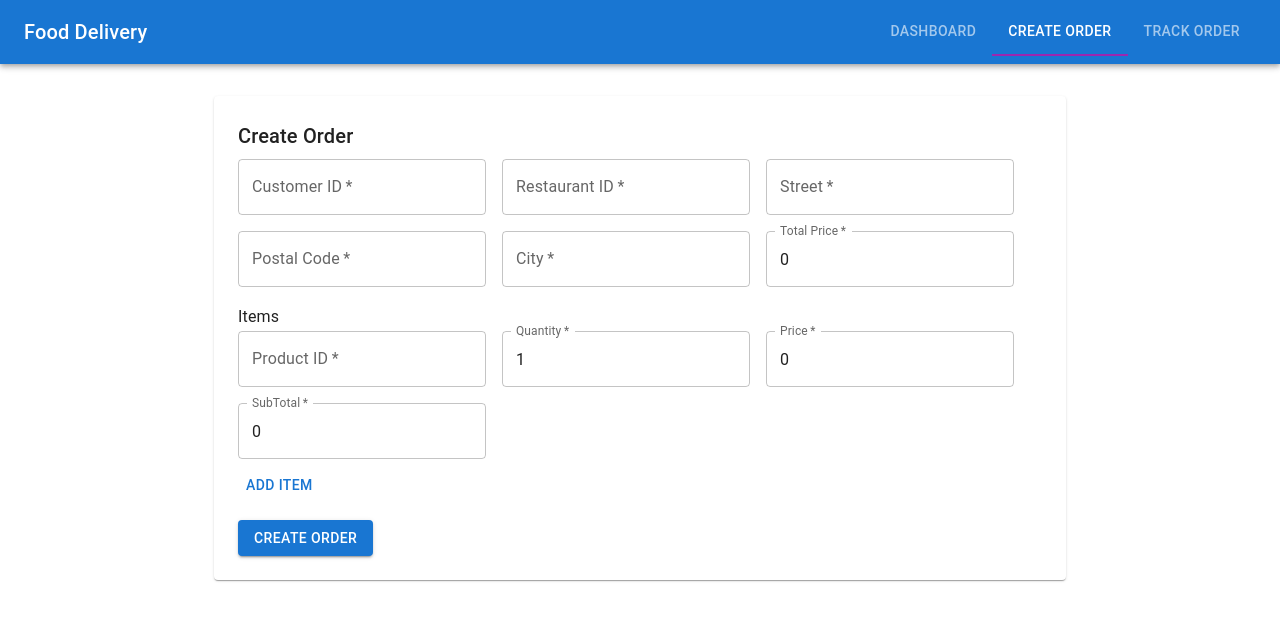
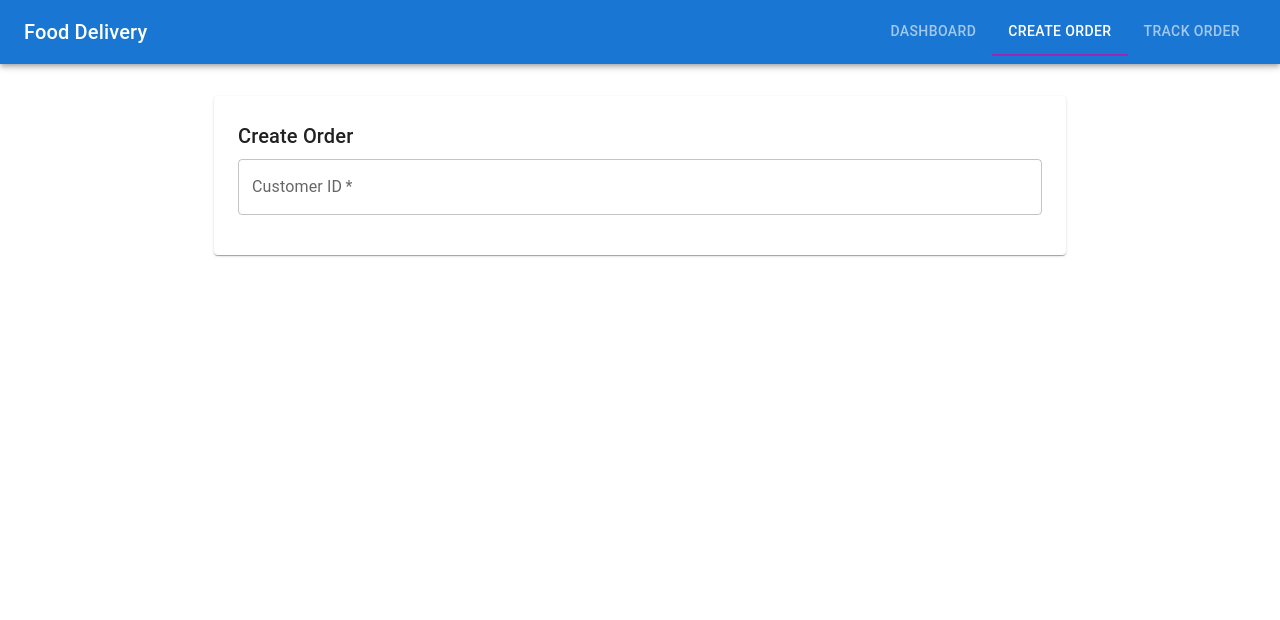
Before and after one commit to prithvik1998/event-driven-microservices, a React (Create React App) app in the folder frontend-service/: page / in a window 1280 px wide. Both pictures are taken after a click on the tab "CREATE ORDER". Shown: the top 620 px of the page. Built offline with nearby package versions, Linux system fonts and the light colour scheme.

Commit message:
Modernize frontend with Material-UI1

```diff
--- /dev/null
+++ b/frontend-service/src/components/MenuSelection.js
@@ -0,0 +1,43 @@
+import React from 'react';
+import { Card, CardContent, CardMedia, Typography, Grid, Button, TextField } from '@mui/material';
+
+const MenuSelection = ({ menu, selectedItems, setSelectedItems }) => {
+  const handleQuantityChange = (itemId, value) => {
+    setSelectedItems((prev) =>
+      prev.map((item) =>
+        item.id === itemId ? { ...item, quantity: parseInt(value, 10) || 0 } : item
+      )
+    );
+  };
+
+  React.useEffect(() => {
+    setSelectedItems(menu.map((item) => ({ ...item, quantity: 0 })));
+    // eslint-disable-next-line
+  }, [menu]);
+
+  return (
+    <Grid container spacing={2}>
+      {selectedItems.map((item) => (
+        <Grid item xs={12} sm={6} md={4} key={item.id}>
+          <Card>
+            <CardMedia component="img" height="120" image={item.image} alt={item.name} />
+            <CardContent>
+              <Typography variant="subtitle1">{item.name}</Typography>
+              <Typography variant="body2">Price: ${item.price.toFixed(2)}</Typography>
+              <TextField
+                label="Quantity"
+                type="number"
+                value={item.quantity}
+                onChange={(e) => handleQuantityChange(item.id, e.target.value)}
+                inputProps={{ min: 0 }}
+                sx={{ mt: 1, width: '100px' }}
+              />
+            </CardContent>
+          </Card>
+        </Grid>
+      ))}
+    </Grid>
+  );
+};
+
+export default MenuSelection;
--- a/frontend-service/src/components/OrderForm.js
+++ b/frontend-service/src/components/OrderForm.js
@@ -1,32 +1,36 @@
 import React, { useState } from 'react';
 import { createOrder } from '../services/orderService';
-import { TextField, Button, Box, Typography, Grid, Paper } from '@mui/material';
-
-const defaultItem = { productId: '', quantity: 1, price: 0, subTotal: 0 };
+import { TextField, Button, Box, Typography, Paper, Divider } from '@mui/material';
+import RestaurantList from './RestaurantList';
+import MenuSelection from './MenuSelection';
 
 const OrderForm = () => {
-  const [orderData, setOrderData] = useState({
-    customerId: '',
-    restaurantId: '',
-    address: { street: '', postalCode: '', city: '' },
-    price: 0,
-    items: [ { ...defaultItem } ]
-  });
+  const [customerId, setCustomerId] = useState('');
+  const [selectedRestaurant, setSelectedRestaurant] = useState(null);
+  const [selectedItems, setSelectedItems] = useState([]);
+  const [address, setAddress] = useState({ street: '', postalCode: '', city: '' });
+  const [message, setMessage] = useState('');
   const [trackingId, setTrackingId] = useState('');
-  const [message, setMessage] = useState('');
 
-  const handleItemChange = (idx, field, value) => {
-    const items = [...orderData.items];
-    items[idx][field] = field === 'quantity' || field === 'price' || field === 'subTotal' ? parseFloat(value) : value;
-    setOrderData({ ...orderData, items });
-  };
-
-  const addItem = () => setOrderData({ ...orderData, items: [ ...orderData.items, { ...defaultItem } ] });
-
-  const handleSubmit = async (e) => {
+  const handleOrder = async (e) => {
     e.preventDefault();
+    const items = selectedItems
+      .filter(item => item.quantity > 0)
+      .map(item => ({
+        productId: item.id,
+        quantity: item.quantity,
+        price: item.price,
+        subTotal: item.price * item.quantity
+      }));
+    const price = items.reduce((sum, item) => sum + item.subTotal, 0);
     try {
-      const response = await createOrder(orderData);
+      const response = await createOrder({
+        customerId,
+        restaurantId: selectedRestaurant.id,
+        address,
+        price,
+        items
+      });
       setTrackingId(response.orderTrackingId);
       setMessage('Order created successfully!');
     } catch (error) {
@@ -37,29 +41,30 @@ const OrderForm = () => {
   return (
     <Paper sx={{ p: 3 }}>
       <Typography variant="h6" gutterBottom>Create Order</Typography>
-      <form onSubmit={handleSubmit}>
-        <Grid container spacing={2}>
-          <Grid item xs={6}><TextField label="Customer ID" fullWidth required value={orderData.customerId} onChange={e => setOrderData({ ...orderData, customerId: e.target.value })} /></Grid>
-          <Grid item xs={6}><TextField label="Restaurant ID" fullWidth required value={orderData.restaurantId} onChange={e => setOrderData({ ...orderData, restaurantId: e.target.value })} /></Grid>
-          <Grid item xs={4}><TextField label="Street" fullWidth required value={orderData.address.street} onChange={e => setOrderData({ ...orderData, address: { ...orderData.address, street: e.target.value } })} /></Grid>
-          <Grid item xs={4}><TextField label="Postal Code" fullWidth required value={orderData.address.postalCode} onChange={e => setOrderData({ ...orderData, address: { ...orderData.address, postalCode: e.target.value } })} /></Grid>
-          <Grid item xs={4}><TextField label="City" fullWidth required value={orderData.address.city} onChange={e => setOrderData({ ...orderData, address: { ...orderData.address, city: e.target.value } })} /></Grid>
-          <Grid item xs={12}><TextField label="Total Price" fullWidth required type="number" value={orderData.price} onChange={e => setOrderData({ ...orderData, price: parseFloat(e.target.value) })} /></Grid>
-        </Grid>
-        <Typography variant="subtitle1" sx={{ mt: 2 }}>Items</Typography>
-        {orderData.items.map((item, idx) => (
-          <Grid container spacing={2} key={idx} sx={{ mb: 1 }}>
-            <Grid item xs={3}><TextField label="Product ID" fullWidth required value={item.productId} onChange={e => handleItemChange(idx, 'productId', e.target.value)} /></Grid>
-            <Grid item xs={3}><TextField label="Quantity" fullWidth required type="number" value={item.quantity} onChange={e => handleItemChange(idx, 'quantity', e.target.value)} /></Grid>
-            <Grid item xs={3}><TextField label="Price" fullWidth required type="number" value={item.price} onChange={e => handleItemChange(idx, 'price', e.target.value)} /></Grid>
-            <Grid item xs={3}><TextField label="SubTotal" fullWidth required type="number" value={item.subTotal} onChange={e => handleItemChange(idx, 'subTotal', e.target.value)} /></Grid>
-          </Grid>
-        ))}
-        <Button onClick={addItem} sx={{ mb: 2 }}>Add Item</Button>
-        <Box>
-          <Button type="submit" variant="contained">Create Order</Button>
+      {!customerId ? (
+        <Box sx={{ mb: 2 }}>
+          <TextField label="Customer ID" fullWidth required value={customerId} onChange={e => setCustomerId(e.target.value)} />
         </Box>
-      </form>
+      ) : !selectedRestaurant ? (
+        <>
+          <Typography variant="subtitle1" sx={{ mb: 2 }}>Select a Restaurant</Typography>
+          <RestaurantList onSelect={setSelectedRestaurant} />
+        </>
+      ) : (
+        <form onSubmit={handleOrder}>
+          <Typography variant="subtitle1">Selected Restaurant: {selectedRestaurant.name}</Typography>
+          <Divider sx={{ my: 2 }} />
+          <Typography variant="subtitle1">Delivery Address</Typography>
+          <Box sx={{ display: 'flex', gap: 2, mb: 2 }}>
+            <TextField label="Street" required value={address.street} onChange={e => setAddress({ ...address, street: e.target.value })} />
+            <TextField label="Postal Code" required value={address.postalCode} onChange={e => setAddress({ ...address, postalCode: e.target.value })} />
+            <TextField label="City" required value={address.city} onChange={e => setAddress({ ...address, city: e.target.value })} />
+          </Box>
+          <Typography variant="subtitle1" sx={{ mb: 1 }}>Select Menu Items</Typography>
+          <MenuSelection menu={selectedRestaurant.menu} selectedItems={selectedItems} setSelectedItems={setSelectedItems} />
+          <Button type="submit" variant="contained" sx={{ mt: 3 }}>Place Order</Button>
+        </form>
+      )}
       {message && <Typography sx={{ mt: 2 }}>{message}</Typography>}
       {trackingId && <Typography sx={{ mt: 2 }}>Order Tracking ID: {trackingId}</Typography>}
     </Paper>
--- /dev/null
+++ b/frontend-service/src/components/RestaurantList.js
@@ -0,0 +1,20 @@
+import React from 'react';
+import { Card, CardContent, CardMedia, Typography, Grid } from '@mui/material';
+import { restaurants } from '../data/restaurants';
+
+const RestaurantList = ({ onSelect }) => (
+  <Grid container spacing={2}>
+    {restaurants.map((rest) => (
+      <Grid item xs={12} sm={6} md={4} key={rest.id}>
+        <Card onClick={() => onSelect(rest)} sx={{ cursor: 'pointer' }}>
+          <CardMedia component="img" height="140" image={rest.image} alt={rest.name} />
+          <CardContent>
+            <Typography variant="h6">{rest.name}</Typography>
+          </CardContent>
+        </Card>
+      </Grid>
+    ))}
+  </Grid>
+);
+
+export default RestaurantList;
--- /dev/null
+++ b/frontend-service/src/data/restaurants.js
@@ -0,0 +1,40 @@
+export const restaurants = [
+  {
+    id: "d215b5f8-0249-4dc5-89a3-51fd148cfb45",
+    name: "Pasta Paradise",
+    image: "https://images.unsplash.com/photo-1504674900247-0877df9cc836?auto=format&fit=crop&w=400&q=80",
+    menu: [
+      {
+        id: "d215b5f8-0249-4dc5-89a3-51fd148cfb48",
+        name: "Spaghetti Carbonara",
+        price: 50.00,
+        image: "https://images.unsplash.com/photo-1523987355523-c7b5b0723c6f?auto=format&fit=crop&w=400&q=80"
+      },
+      {
+        id: "d215b5f8-0249-4dc5-89a3-51fd148cfb49",
+        name: "Garlic Bread",
+        price: 30.00,
+        image: "https://images.unsplash.com/photo-1519864600265-abb23847ef2c?auto=format&fit=crop&w=400&q=80"
+      }
+    ]
+  },
+  {
+    id: "b215b5f8-0249-4dc5-89a3-51fd148cfb46",
+    name: "Sushi Supreme",
+    image: "https://images.unsplash.com/photo-1464306076886-debca5e8a6b0?auto=format&fit=crop&w=400&q=80",
+    menu: [
+      {
+        id: "b215b5f8-0249-4dc5-89a3-51fd148cfb50",
+        name: "California Roll",
+        price: 40.00,
+        image: "https://images.unsplash.com/photo-1502741338009-cac2772e18bc?auto=format&fit=crop&w=400&q=80"
+      },
+      {
+        id: "b215b5f8-0249-4dc5-89a3-51fd148cfb51",
+        name: "Miso Soup",
+        price: 15.00,
+        image: "https://images.unsplash.com/photo-1519864600265-abb23847ef2c?auto=format&fit=crop&w=400&q=80"
+      }
+    ]
+  }
+];
```
